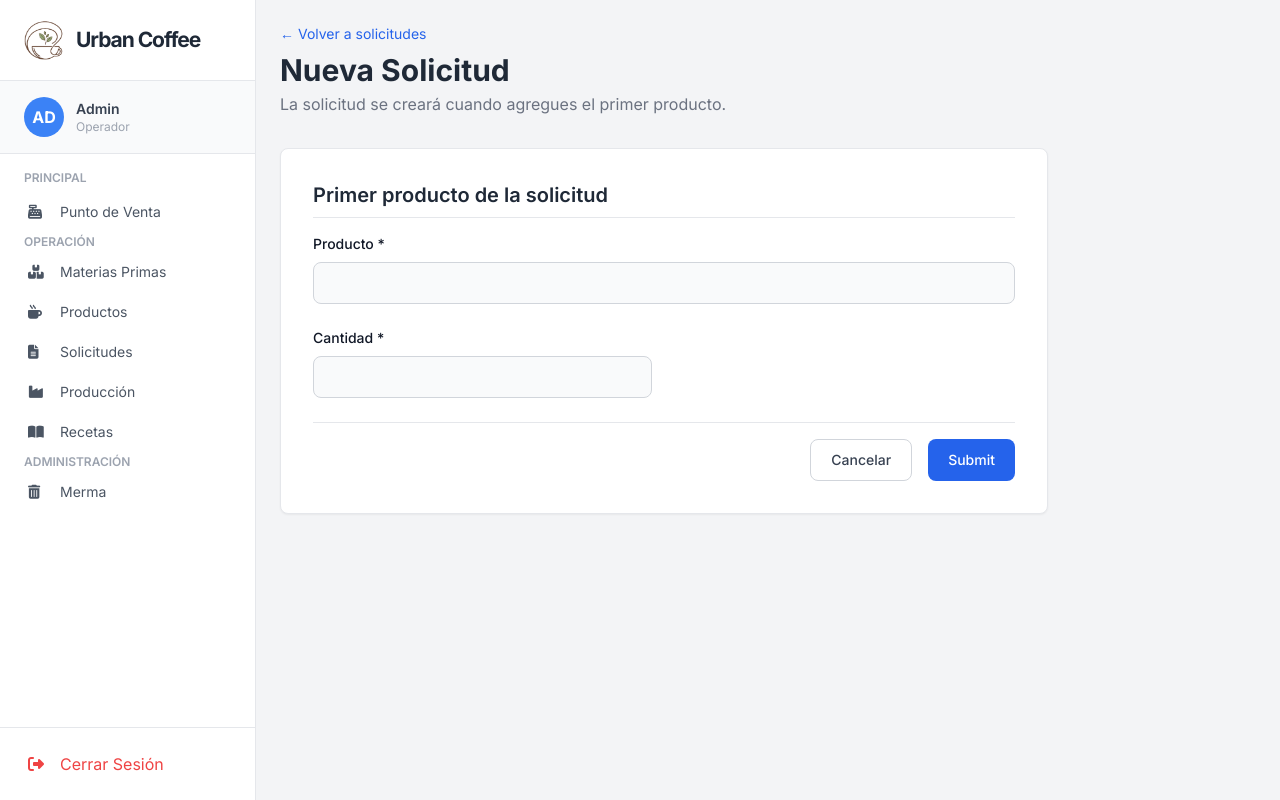
After one commit to IDGS-803-23001507/tengo-sue-o-perdon-w, a Python web app: template templates/solicitud/nueva_solicitud.html in a window 1280 px wide. The commit adds this page. Run offline with Jinja, Linux system fonts and the light colour scheme; the template is opened without the code that fills it, so the values that code supplies are empty, except form fields; tables that the repository leaves empty hold one stand-in row (values such as "Sample post"); form fields are guessed from the names that the template uses; some libraries are stand-ins or nearby versions.

Commit message:
Se mejoró la gestión de productos y solicitudes, añadiendo manejo de errores en la creación y edición, y se creó la plantilla para nueva solicitud.

```diff
--- a/templates/layout/layout_produccion.html
+++ b/templates/layout/layout_produccion.html
@@ -86,17 +86,6 @@
 
           <i class="fa-solid fa-mug-hot w-5"></i>
           <span>Productos</span>
-        </a>
-
-        <a href="{{ url_for('producto_terminado.index') }}" class="flex items-center gap-3 px-3 py-2 rounded-lg
-            {% if active_page == 'producto_terminado' %}
-                bg-gray-100 text-gray-900
-            {% else %}
-                text-gray-600 hover:bg-gray-100
-            {% endif %}">
-
-          <i class="fa-solid fa-cubes-stacked w-5"></i>
-          <span>Producto Terminado</span>
         </a>
 
         <a href="{{ url_for('solicitud.index') }}" class="flex items-center gap-3 px-3 py-2 rounded-lg
--- a/templates/productos/editar_producto.html
+++ b/templates/productos/editar_producto.html
@@ -1,4 +1,4 @@
-{% extends "layout/layout_produccion.html "%}
+{% extends "layout/layout_produccion.html" %}
 {% block container %}
 <div class="mb-8">
 
--- a/templates/productos/nuevo_producto.html
+++ b/templates/productos/nuevo_producto.html
@@ -1,5 +1,5 @@
 
-{% extends "layout/layout_produccion.html "%}
+{% extends "layout/layout_produccion.html" %}
 {% block container %}
 
 <div class="mb-8">
--- /dev/null
+++ b/templates/solicitud/nueva_solicitud.html
@@ -0,0 +1,36 @@
+{% extends "layout/layout_produccion.html" %}
+
+{% block container %}
+<div class="mb-8">
+    <a href="{{ url_for('solicitud.index') }}" class="text-sm text-blue-600 hover:underline flex items-center gap-1 mb-2">
+        &larr; Volver a solicitudes
+    </a>
+    <h1 class="text-3xl font-bold text-gray-800">Nueva Solicitud</h1>
+    <p class="text-gray-500 mt-1">La solicitud se creará cuando agregues el primer producto.</p>
+</div>
+
+<form method="POST" action="{{ url_for('solicitud.crear_solicitud') }}" class="bg-white rounded-lg shadow-sm border p-8 max-w-3xl">
+    {{ form.hidden_tag() }}
+
+    <h2 class="text-xl font-semibold mb-4 text-gray-800 border-b pb-2">Primer producto de la solicitud</h2>
+
+    <div class="grid grid-cols-1 md:grid-cols-2 gap-6 mb-6">
+        <div class="md:col-span-2">
+            <label class="block mb-2 text-sm font-medium text-gray-900">Producto *</label>
+            {{ form.id_producto(class="bg-gray-50 border border-gray-300 text-gray-900 text-sm rounded-lg focus:ring-blue-500 focus:border-blue-500 block w-full p-2.5", required=true) }}
+        </div>
+
+        <div>
+            <label class="block mb-2 text-sm font-medium text-gray-900">Cantidad *</label>
+            {{ form.cantidad(class="bg-gray-50 border border-gray-300 text-gray-900 text-sm rounded-lg focus:ring-blue-500 focus:border-blue-500 block w-full p-2.5", min="1", required=true) }}
+        </div>
+    </div>
+
+    <div class="flex justify-end gap-4 pt-4 border-t mt-4">
+        <a href="{{ url_for('solicitud.index') }}" class="text-gray-700 bg-white border border-gray-300 hover:bg-gray-50 focus:ring-4 focus:outline-none focus:ring-gray-100 font-medium rounded-lg text-sm px-5 py-2.5">
+            Cancelar
+        </a>
+        {{ form.submit(class="text-white bg-blue-600 hover:bg-blue-700 focus:ring-4 focus:outline-none focus:ring-blue-300 font-medium rounded-lg text-sm px-5 py-2.5") }}
+    </div>
+</form>
+{% endblock %}
```
Also changed, not shown: app/producto_terminado/routes.py (+37 -26 lines), app/solicitud/routes.py (+53 -15 lines).
